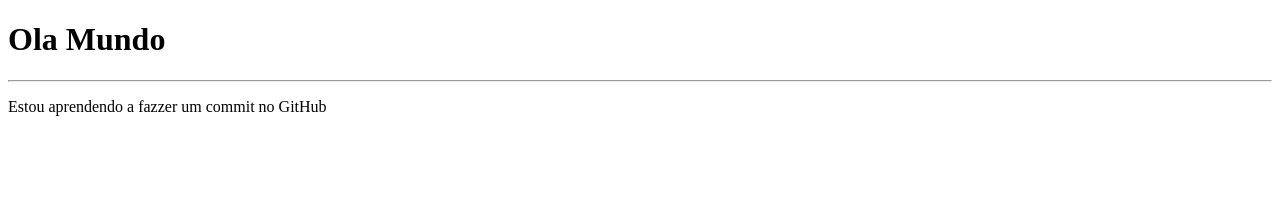
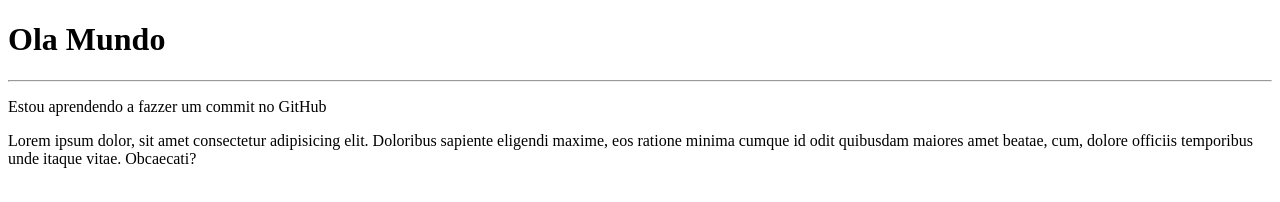
Before and after one commit to PedroVaz0/TesteCursoGit, a plain HTML site: page SiteExemplo/index.html in a window 1280 px wide. Drawn offline with Linux system fonts and the light colour scheme.

Commit message:
Adicionado um paragrafo Lorem

```diff
--- a/SiteExemplo/index.html
+++ b/SiteExemplo/index.html
@@ -9,5 +9,11 @@
     <h1>Ola Mundo</h1>
     <hr />
     <p>Estou aprendendo a fazzer um commit no GitHub</p>
+    <p>
+      Lorem ipsum dolor, sit amet consectetur adipisicing elit. Doloribus
+      sapiente eligendi maxime, eos ratione minima cumque id odit quibusdam
+      maiores amet beatae, cum, dolore officiis temporibus unde itaque vitae.
+      Obcaecati?
+    </p>
   </body>
 </html>
```
